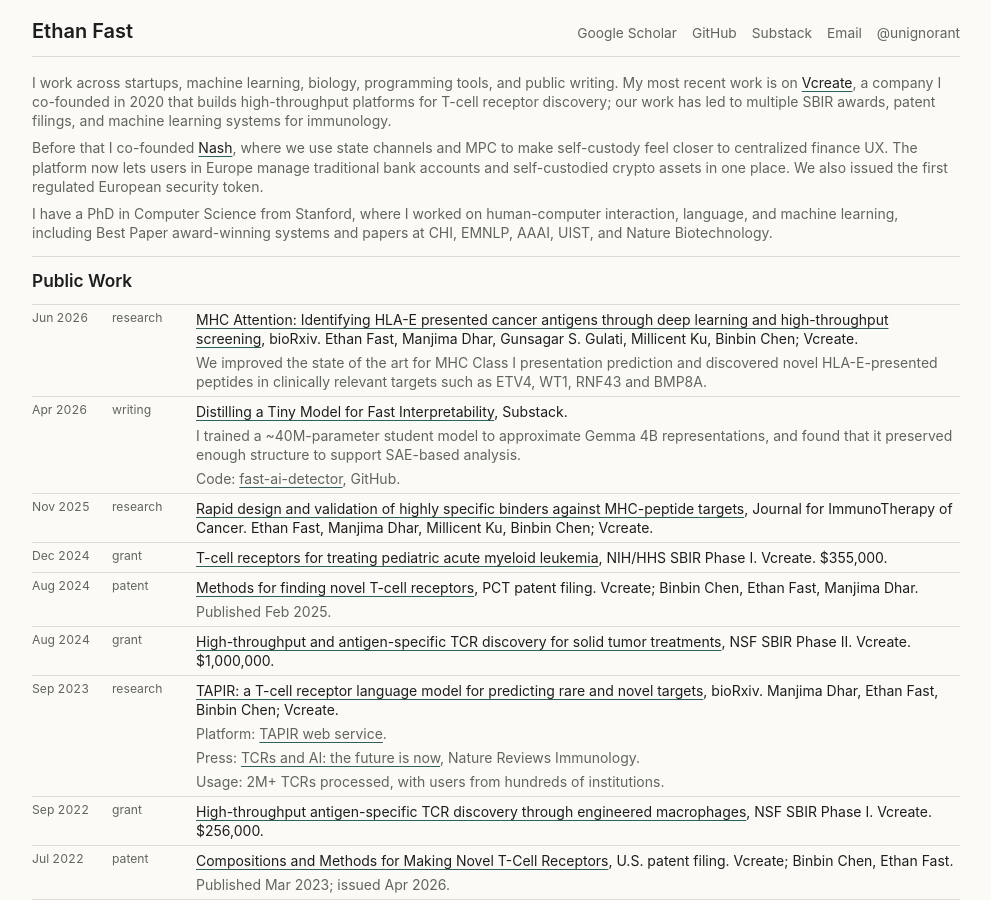
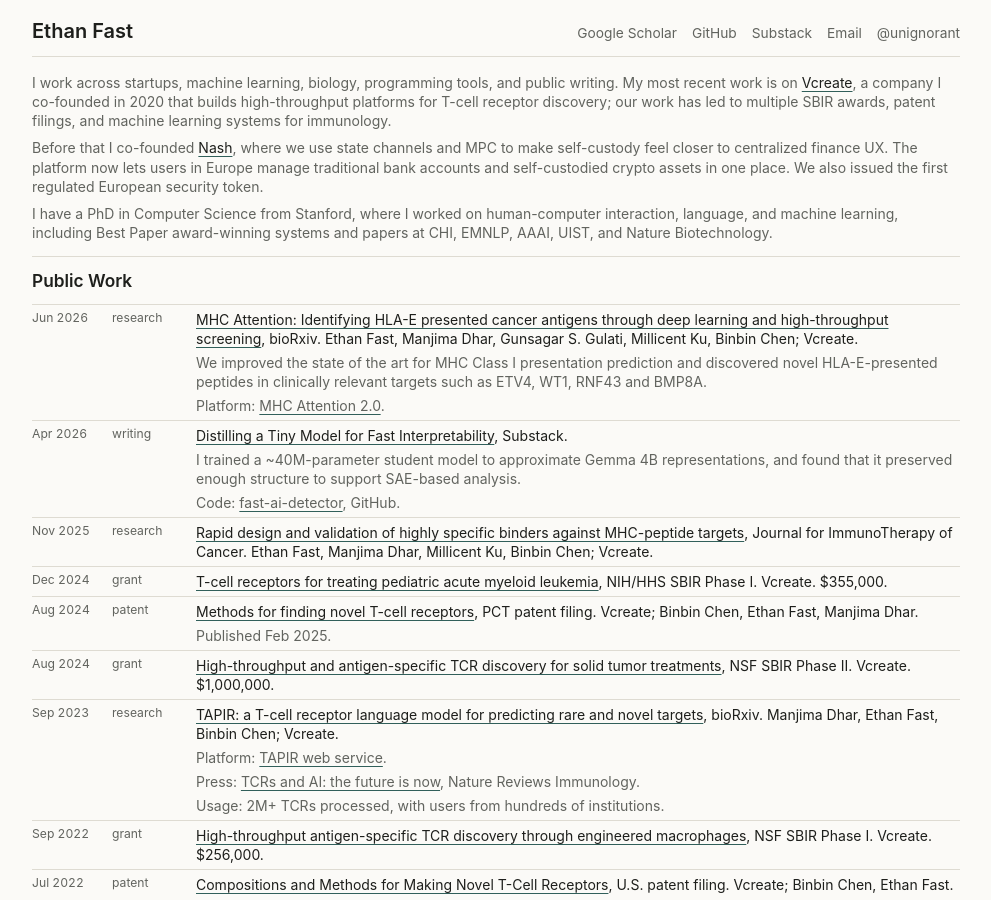
Before and after one commit to Ejhfast/ejhfast.github.com, a Jekyll site: the page built from index.html, in a window 1280 px wide and 900 px high. Shown: the whole window, without its empty margins (144-1135 px from the left). Built offline with Jekyll 4.4.1, drawn with Linux system fonts in a browser that asks for light colours.

Commit message:
Link MHC Attention platform
Co-Authored-By: Claude Opus 5.5 <noreply@anthropic.com>

```diff
--- a/index.html
+++ b/index.html
@@ -24,6 +24,7 @@ title: Ethan Fast
             <span class="tag">research</span>
             <p><a href="https://pubmed.ncbi.nlm.nih.gov/42327037/">MHC Attention: Identifying HLA-E presented cancer antigens through deep learning and high-throughput screening</a>, bioRxiv. Ethan Fast, Manjima Dhar, Gunsagar S. Gulati, Millicent Ku, Binbin Chen; Vcreate.</p>
             <p class="note">We improved the state of the art for MHC Class I presentation prediction and discovered novel HLA-E-presented peptides in clinically relevant targets such as ETV4, WT1, RNF43 and BMP8A.</p>
+            <p class="note">Platform: <a href="https://vcreate.io/mhcattention/">MHC Attention 2.0</a>.</p>
         </li>
         <li>
             <time>Apr 2026</time>
```
